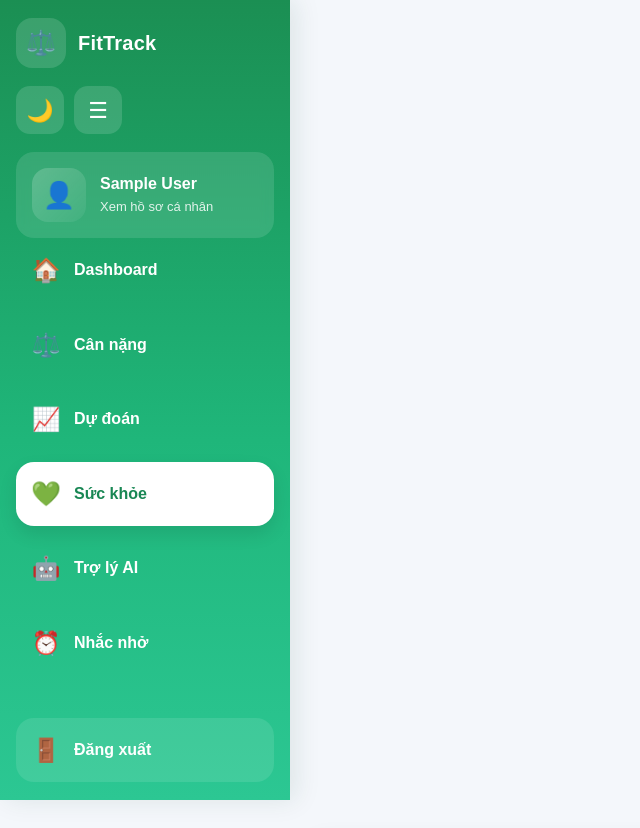
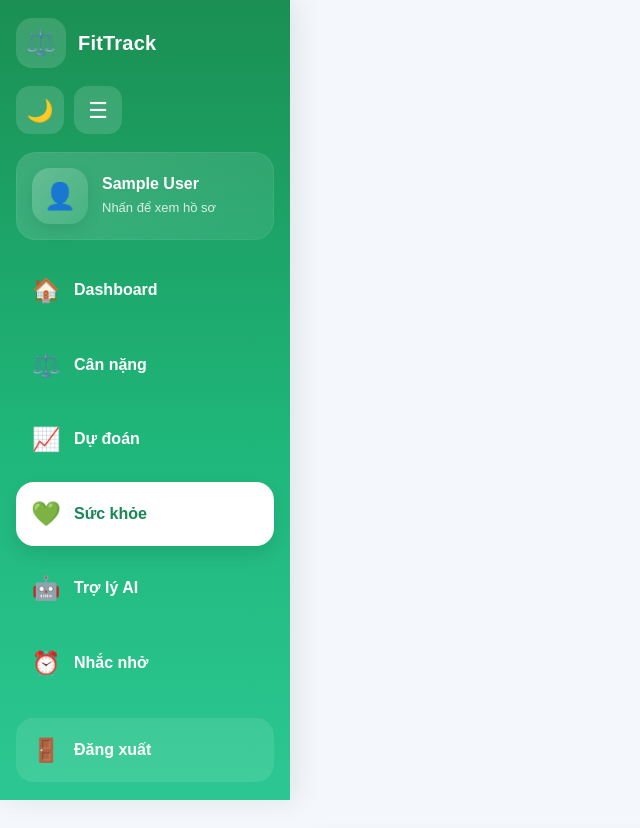
Before and after one commit to tongtuan-vip/weight-management-system, a FastAPI app: page /health in a window 1280 px wide. Shown: the top 828 px of the page, without its empty margins (0-640 px from the left). Run offline with FastAPI, Linux system fonts and the light colour scheme; a user stored in the database is signed in; tables that the repository leaves empty hold one stand-in row (values such as "Sample post"); some libraries are stand-ins or nearby versions.

Commit message:
sửa lại sidebar user

```diff
--- a/app/templates/sidebar.html
+++ b/app/templates/sidebar.html
@@ -1,3 +1,4 @@
+
 <div class="app-shell">
     <aside id="sidebar" class="sidebar">
         <div class="sidebar-top">
@@ -12,11 +13,11 @@
             </div>
         </div>
 
-        <a href="/profile" class="user-card">
+     <a href="/profile" class="user-box profile-link {% if request.url.path == '/profile' %}active-profile{% endif %}">
     <div class="user-avatar">👤</div>
-    <div class="user-info">
+    <div class="sidebar-text">
         <div class="user-name">{{ user.full_name if user else 'Người dùng' }}</div>
-        <div class="user-sub">Xem hồ sơ cá nhân</div>
+        <div class="user-sub">Nhấn để xem hồ sơ</div>
     </div>
 </a>
 
--- a/static/css/theme.css
+++ b/static/css/theme.css
@@ -128,40 +128,53 @@ body {
 .user-box {
     display: flex;
     align-items: center;
-    gap: 12px;
-    padding: 16px 14px;
+    gap: 14px;
+    padding: 16px;
     border-radius: 20px;
-    background: rgba(255,255,255,0.10);
     margin-bottom: 18px;
+    background: linear-gradient(135deg, rgba(255,255,255,0.14), rgba(255,255,255,0.08));
+    box-shadow: inset 0 0 0 1px rgba(255,255,255,0.06);
 }
 
 .profile-link {
-    text-decoration: none;
-    color: #fff;
-    transition: all 0.2s ease;
+    text-decoration: none !important;
+    color: #fff !important;
+    transition: all 0.22s ease;
 }
 
 .profile-link:hover {
-    background: rgba(255,255,255,0.18);
+    background: linear-gradient(135deg, rgba(255,255,255,0.20), rgba(255,255,255,0.12));
     transform: translateY(-2px);
-    color: #fff;
+    color: #fff !important;
+}
+
+.profile-link:hover .user-sub {
+    opacity: 1;
+}
+
+.profile-link:focus,
+.profile-link:active,
+.profile-link:visited {
+    text-decoration: none !important;
+    color: #fff !important;
 }
 
 .active-profile {
-    background: rgba(255,255,255,0.22);
+    background: linear-gradient(135deg, rgba(255,255,255,0.22), rgba(255,255,255,0.14));
     box-shadow: inset 0 0 0 1px rgba(255,255,255,0.10);
 }
 
 .user-avatar {
-    width: 54px;
-    height: 54px;
-    border-radius: 16px;
-    background: rgba(255,255,255,0.14);
+    width: 56px;
+    height: 56px;
+    border-radius: 18px;
+    background: linear-gradient(135deg, rgba(255,255,255,0.22), rgba(255,255,255,0.08));
     display: flex;
     align-items: center;
     justify-content: center;
     font-size: 26px;
     flex-shrink: 0;
+    box-shadow: 0 6px 16px rgba(0,0,0,0.08);
 }
 
 .user-name {
@@ -169,12 +182,16 @@ body {
     font-weight: 800;
     line-height: 1.25;
     word-break: break-word;
+    text-decoration: none !important;
+    color: #fff;
 }
 
 .user-sub {
     font-size: 13px;
-    opacity: 0.92;
+    opacity: 0.88;
     margin-top: 4px;
+    text-decoration: none !important;
+    color: rgba(255,255,255,0.92);
 }
 
 .menu-list {
@@ -298,7 +315,6 @@ body {
         padding: 14px 10px;
     }
 }
-
 /* PAGE */
 .page-content {
     margin-left: 280px;
@@ -874,56 +890,3 @@ html[data-theme="dark"] .table thead th {
 .chart-box {
     min-height: 300px;
 }
-.user-card {
-    display: flex;
-    align-items: center;
-    gap: 14px;
-    padding: 16px;
-    border-radius: 18px;
-
-    background: rgba(255,255,255,0.12);
-    backdrop-filter: blur(6px);
-
-    text-decoration: none;   /* ❌ bỏ gạch */
-    color: #fff;
-
-    transition: all 0.25s ease;
-}
-
-.user-card:hover {
-    background: rgba(255,255,255,0.18);
-    transform: translateY(-2px);
-}
-
-.user-avatar {
-    width: 54px;
-    height: 54px;
-    border-radius: 16px;
-
-    background: linear-gradient(135deg, rgba(255,255,255,0.2), rgba(255,255,255,0.05));
-
-    display: flex;
-    align-items: center;
-    justify-content: center;
-
-    font-size: 26px;
-}
-
-.user-info {
-    display: flex;
-    flex-direction: column;
-}
-
-.user-name {
-    font-size: 16px;
-    font-weight: 700;
-    line-height: 1.2;
-}
-
-.user-sub {
-    font-size: 13px;
-    opacity: 0.85;
-    margin-top: 4px;
-
-    text-decoration: none; /* đảm bảo không gạch */
-}
```
